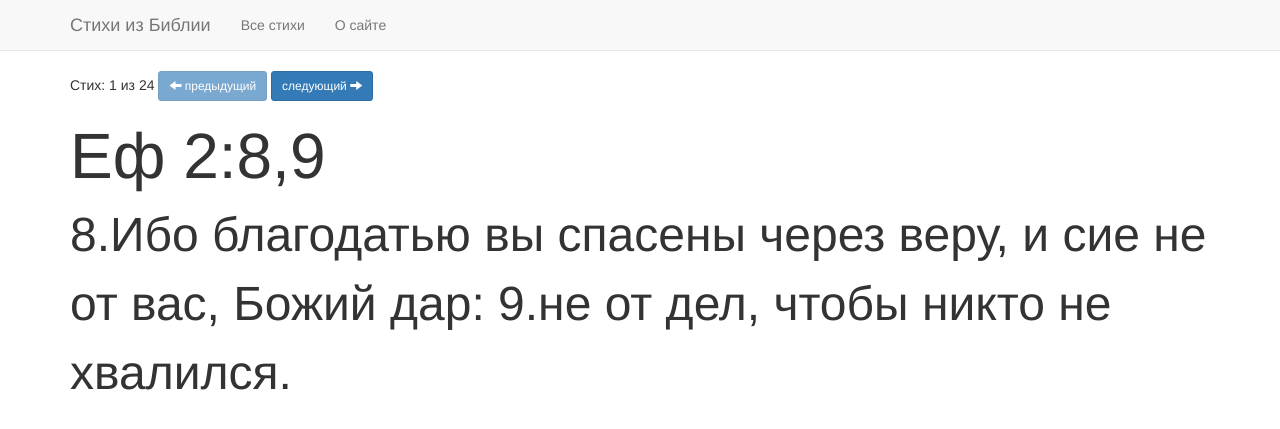
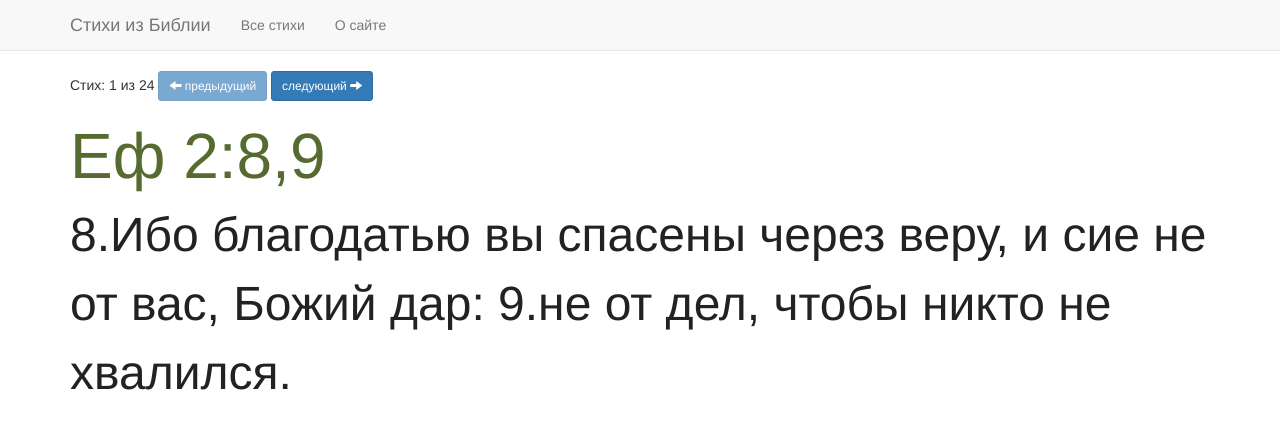
Before and after one commit to prostodemon/bible-verse, a Jekyll site: the page built from index.html, in a window 1280 px wide. Shown: the top 429 px of the page. Built offline with Jekyll 4.4.1, drawn with Linux system fonts in a browser that asks for light colours; nearby versions of some CDN libraries; the list of posts is cut into pages by our own code.

```diff
--- a/index.html
+++ b/index.html
@@ -36,9 +36,9 @@ layout: default
 
 {% for post in paginator.posts %}
 <div class="verse" style="font-size: 64px;">
-    <h1 style="font-size: 100%">{{ post.title }}</h1>
+    <h1 style="font-size: 100%; color: #556B2F">{{ post.title }}</h1>
 
-    <div style="font-size: 75%">
+    <div style="font-size: 75%; color: #222222">
         {{ post.content }}
     </div>
 </div>
```
